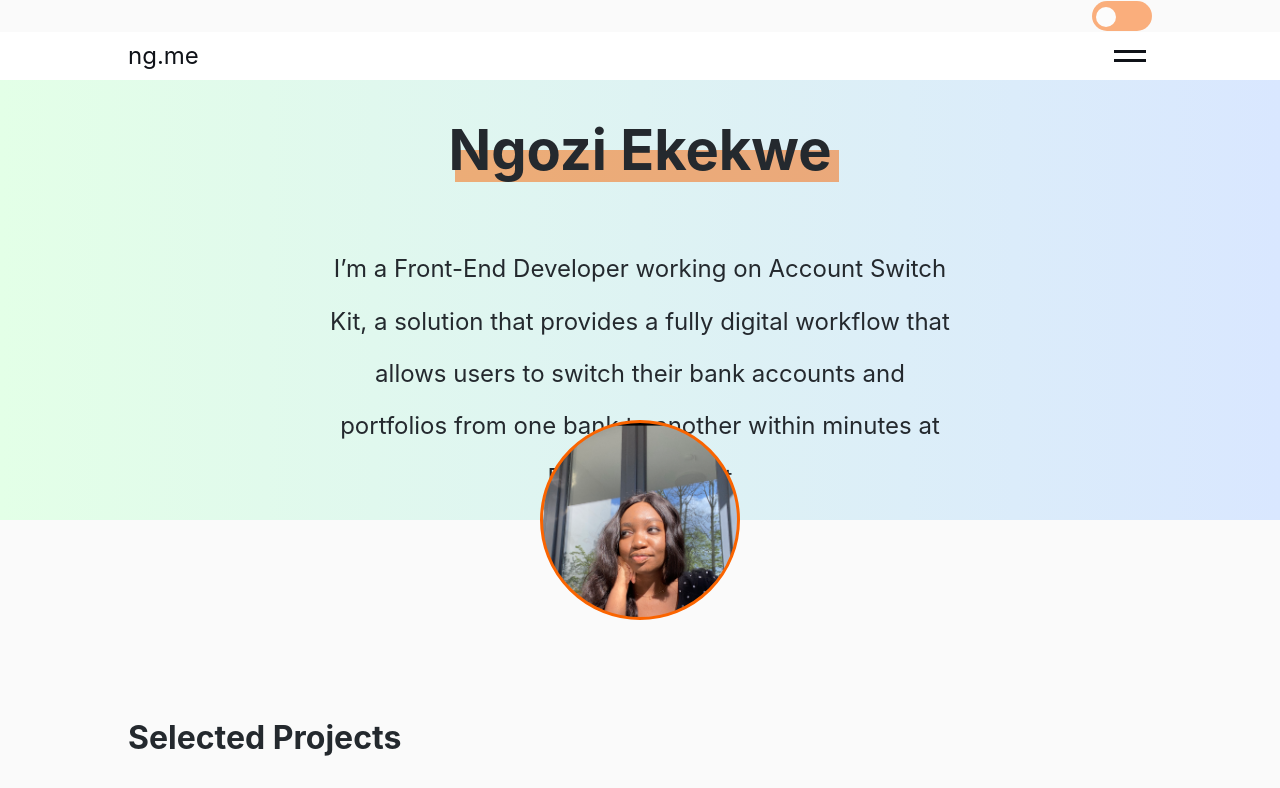
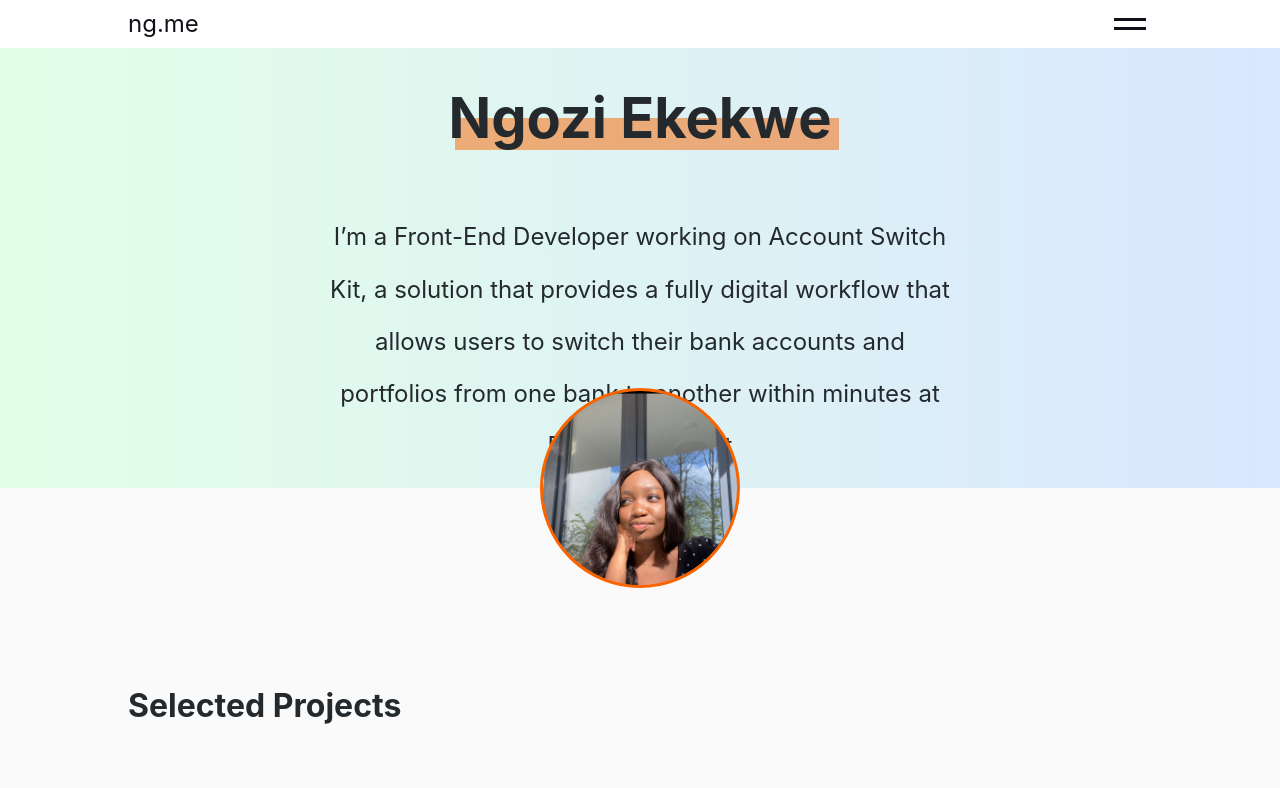
Before and after one commit to ngozi-ekekwe/ngozi.dev, a Next.js app: page / in a window 1280 px wide. Shown: the top 788 px of the page. Built offline with nearby package versions, Linux system fonts and the light colour scheme.

Commit message:
move toggle to sidebar

```diff
--- a/components/Header.js
+++ b/components/Header.js
@@ -1,13 +1,12 @@
 import styled from "styled-components";
-import ThemeSelector from "./ThemeSelector";
 
-function Header({ setIsActive, isActive, setCurrentTheme, currentTheme }) {
+function Header({ setIsActive, isActive }) {
   const toggleMenu = () => {
     setIsActive(!isActive);
   };
   return (
     <HeaderWrapper>
-      <ThemeSelector setCurrentTheme={setCurrentTheme} currentTheme={currentTheme}></ThemeSelector>
+
       <StyledHeader>
         <Nav>
           <Logo href="/" id="logo">
--- a/components/Sidebar.js
+++ b/components/Sidebar.js
@@ -1,9 +1,12 @@
 import styled from "styled-components";
+import ThemeSelector from "./ThemeSelector";
 
-function Sidebar({ isActive }) {
+
+function Sidebar({ isActive, setCurrentTheme, currentTheme }) {
   return (
     <SidebarStyled className={isActive ? "active" : ""}>
       <Wrapper>
+      <ThemeSelector setCurrentTheme={setCurrentTheme} currentTheme={currentTheme}></ThemeSelector>
         <Header>Hello there!, thank you for visiting my porftfolio</Header>
 
         <Contact>
--- a/components/ThemeSelector.js
+++ b/components/ThemeSelector.js
@@ -20,24 +20,24 @@ function ThemeSelector({ setCurrentTheme, currentTheme }) {
 const ThemeSelectorStyled = styled.section`
   min-height: 4vh;
   width: 100%;
+  margin-bottom: 1rem;
   display: flex;
-  justify-content: flex-end;
+  justify-content: center;
   align-items: center;
-  background-color: ${(props) => props.theme.themeSelectorBackgroundColor};
   color: white;
 `;
 
 const ToggleWrapper = styled.div`
   display: flex;
   align-items: center;
-  justify-content: flex-end;
+  justify-content: center;
   width: 80%;
   margin: 0 auto;
 `;
 
 const Label = styled.label`
   display: inline-block;
-  height: 30px;
+  height: 34px;
   position: relative;
   width: 60px;
 `;
@@ -51,27 +51,22 @@ const Slider = styled.div`
   position: absolute;
   right: 0;
   top: 0;
-
   transition: 0.4s;
-
-  @media screen and (max-width: ${(props) => props.theme.tablet}) {
-    height: 1.5rem;
-  }
 
   &:before {
     background-color: #fff;
     bottom: 4px;
     content: "";
-    height: 20px;
+    height: 26px;
     left: 4px;
     position: absolute;
     transition: 0.4s;
-    width: 20px;
+    width: 26px;
 
-    @media screen and (max-width: ${(props) => props.theme.tablet}) {
-      height: 15px;
-      width: 15px;
-    }
+    // @media screen and (max-width: ${(props) => props.theme.tablet}) {
+    //   height: 15px;
+    //   width: 15px;
+    // }
   }
 
   &.round {
--- a/pages/index.js
+++ b/pages/index.js
@@ -54,13 +54,13 @@ export default function Home({ setCurrentTheme, currentTheme}) {
         {/* facebook */}
         <meta name="apple-mobile-web-app-capable" content="yes" />
       </Head>
-      <Header isActive={isActive} setIsActive={setIsActive} setCurrentTheme={setCurrentTheme} currentTheme={currentTheme} />
+      <Header isActive={isActive} setIsActive={setIsActive} />
       <Introduction />
       <Projects />
       <Experiences />
       <Articles />
 
-      <Sidebar isActive={isActive} />
+      <Sidebar isActive={isActive} setCurrentTheme={setCurrentTheme} currentTheme={currentTheme}/>
       <Cursor />
       <Footer />
     </div>
```
